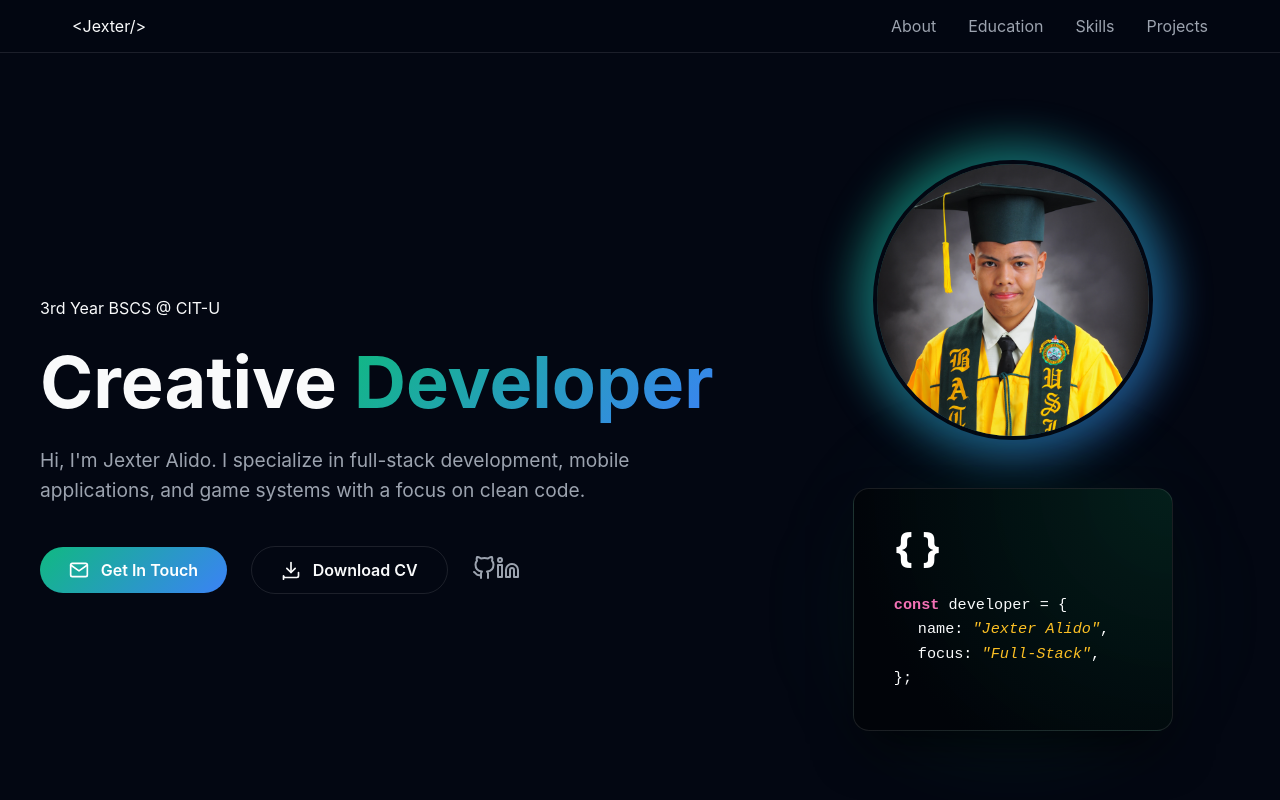
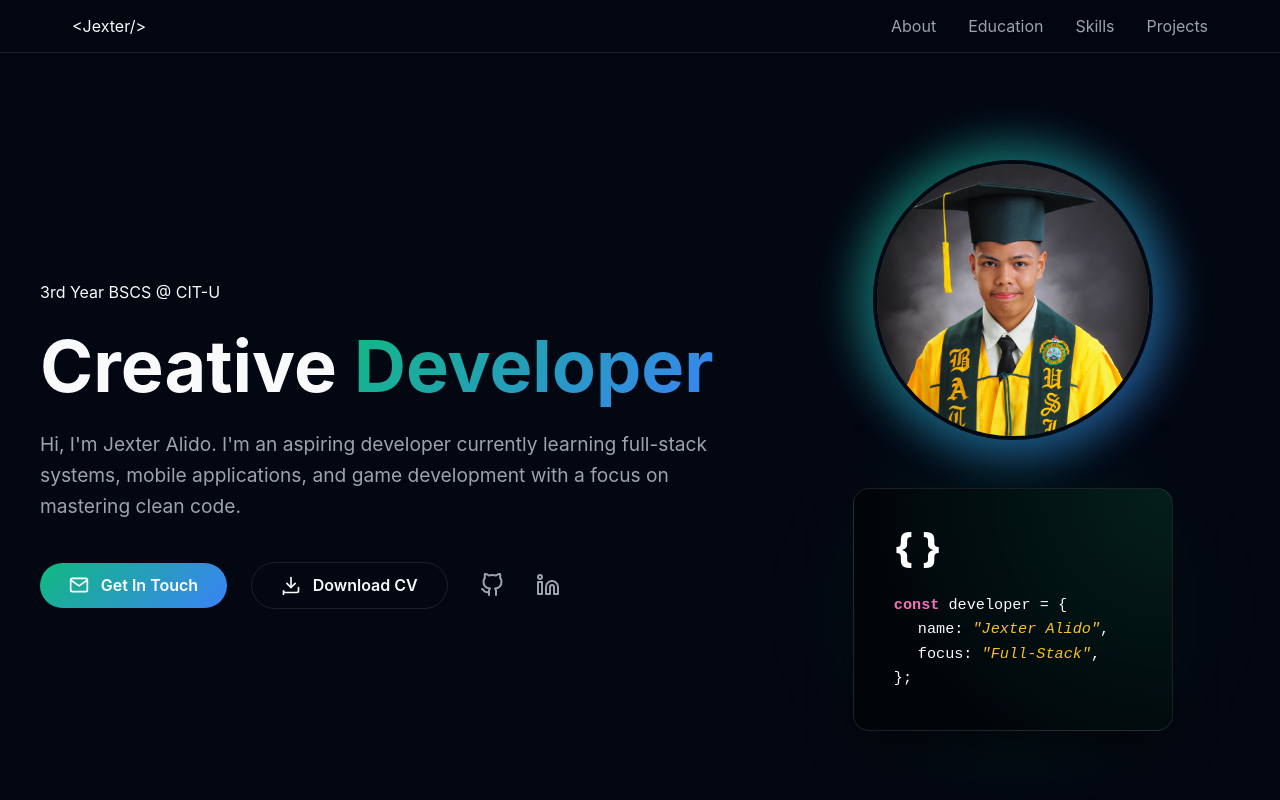
Before and after one commit to Jxrtd/portfolio, a React (Vite) app: page / in a window 1280 px wide. Shown: the top 800 px of the page. Built offline with nearby package versions, Linux system fonts and the light colour scheme.

Commit message:
fix the space and change about me

```diff
--- a/src/App.jsx
+++ b/src/App.jsx
@@ -110,8 +110,9 @@ function Hero() {
             Creative <span className="gradient-text">Developer</span>
           </h1>
           <p className="hero-description">
-            Hi, I'm Jexter Alido. I specialize in full-stack development, mobile
-            applications, and game systems with a focus on clean code.
+            Hi, I'm Jexter Alido. I'm an aspiring developer currently learning
+            full-stack systems, mobile applications, and game development with a
+            focus on mastering clean code.
           </p>
           <div className="hero-actions">
             <a
--- a/src/index.css
+++ b/src/index.css
@@ -188,6 +188,27 @@ body { background-color: var(--bg-dark); color: var(--text-main); font-family: '
   max-width: 400px;
 }
 
+/* --- Social Icons Spacing --- */
+.social-group {
+  display: flex;
+  align-items: center;
+  gap: 2rem; /* This adds the space between the icons */
+  margin-left: 0.5rem; /* Optional: adds a little breathing room from the buttons */
+}
+
+.social-btn {
+  color: var(--text-dim);
+  transition: all 0.3s ease;
+  display: flex;
+  align-items: center;
+  justify-content: center;
+}
+
+.social-btn:hover {
+  color: #10b981; /* Glows green on hover */
+  transform: translateY(-3px); /* Lifts slightly */
+}
+
 @media (max-width: 768px) {
   .hero-image-container {
     width: 200px;
```
